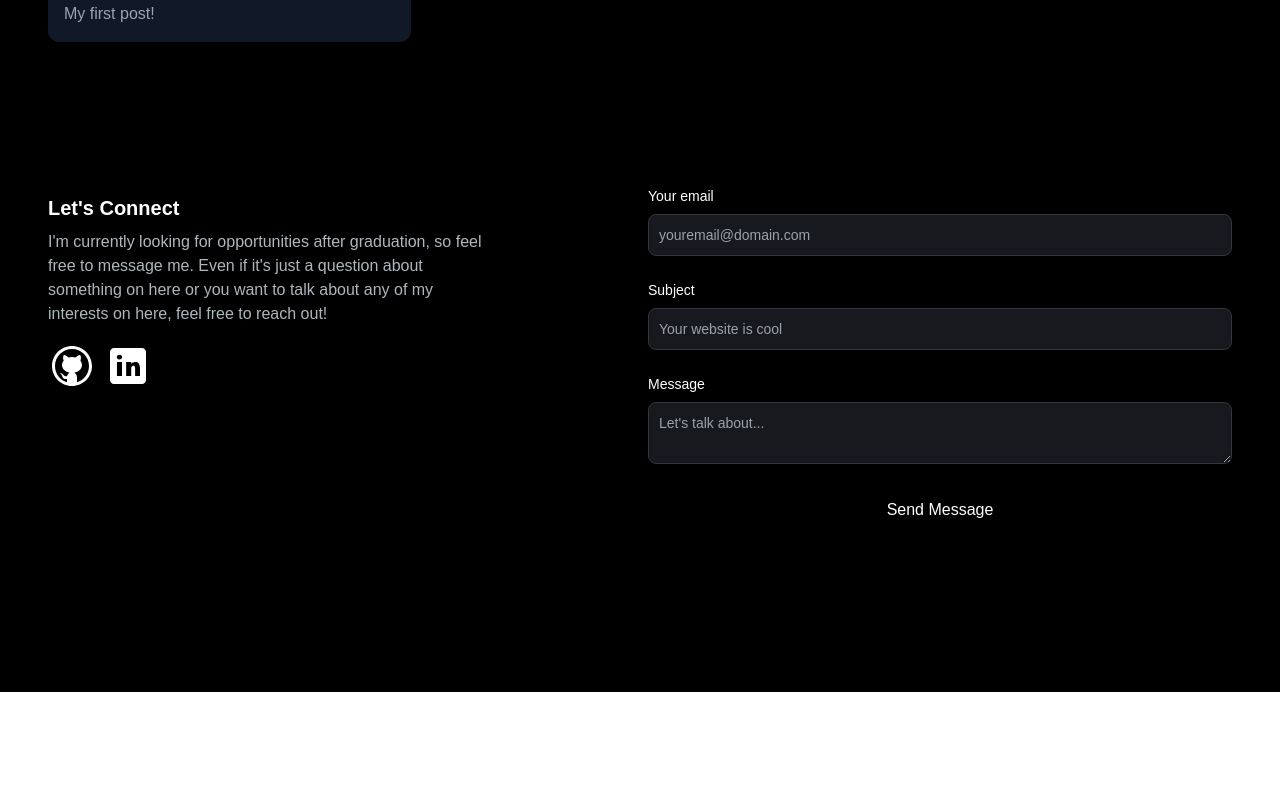
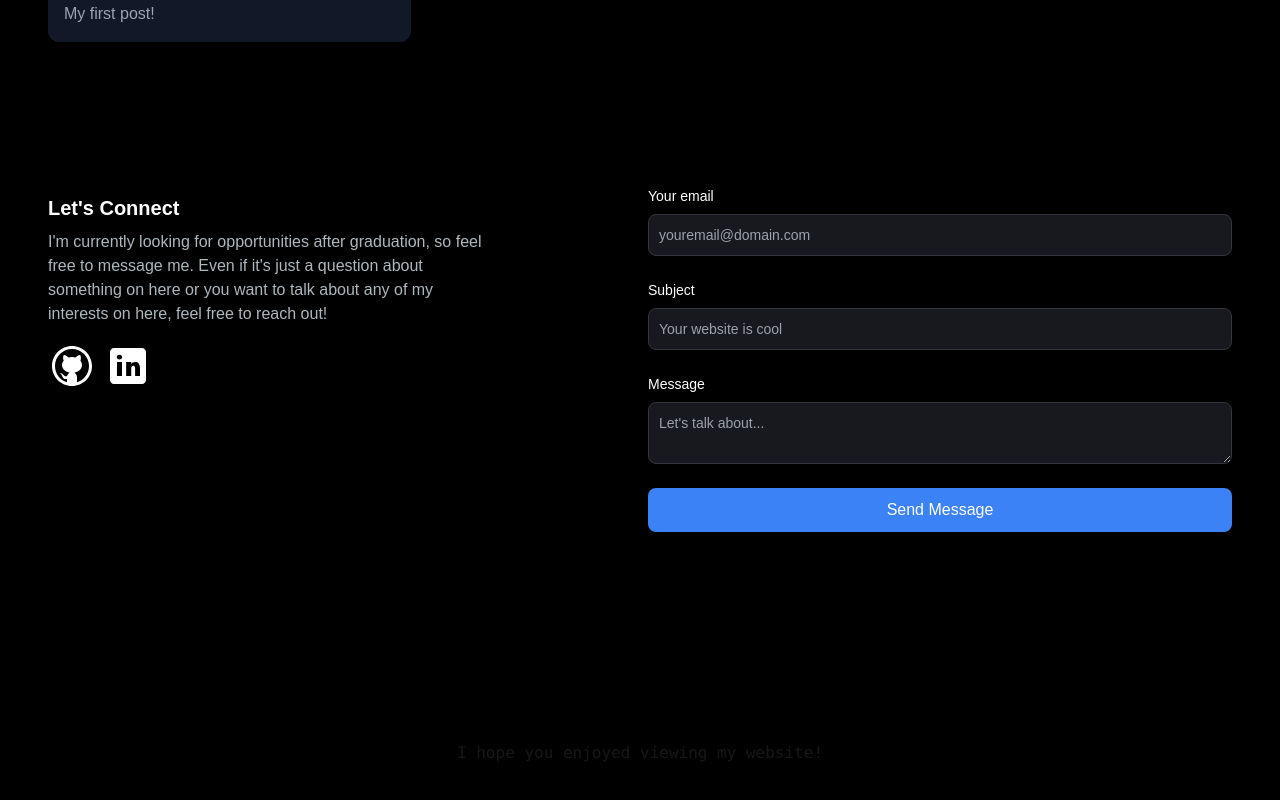
Before and after one commit to narenp12/portfolio_site, a Next.js app: page / in a window 1280 px wide. Shown: the part 2135-2935 px from the top of the page. Built offline with nearby package versions, Linux system fonts and the light colour scheme.

Commit message:
Hopefully email works, setting up vercel deploy

```diff
--- a/src/app/components/EmailSection.jsx
+++ b/src/app/components/EmailSection.jsx
@@ -44,7 +44,7 @@ const EmailSection = () => {
       id="contact"
       className="grid md:grid-cols-2 my-12 md:my-12 py-24 gap-4 relative"
     >
-      <div className="bg-[radial-gradient(ellipse_at_center,_var(--tw-gradient-stops))] from-primary-900 to-transparent rounded-full h-80 w-80 z-0 blur-lg absolute top-3/4 -left-4 transform -translate-x-1/2 -translate-1/2"></div>
+      <div className="h-80 w-80 z-0 blur-lg absolute top-3/4 -left-4 transform -translate-x-1/2 -translate-1/2"></div>
       <div className="z-10">
         <h5 className="text-xl font-bold text-white my-2">
           Let&apos;s Connect
@@ -118,7 +118,7 @@ const EmailSection = () => {
             </div>
             <button
               type="submit"
-              className="bg-primary-500 hover:bg-primary-600 text-white font-medium py-2.5 px-5 rounded-lg w-full"
+              className="bg-blue-500 hover:bg-blue-600 text-white font-medium py-2.5 px-5 rounded-lg w-full"
             >
               Send Message
             </button>
--- /dev/null
+++ b/src/app/components/Footer.jsx
@@ -0,0 +1,15 @@
+import React from 'react'
+
+const Footer = () => {
+  return (
+    <footer className='footer border border-transparent'>
+        <div className='container p-12'>
+            <p className='text-center font-mono'>
+                I hope you enjoyed viewing my website!
+            </p>
+        </div>
+    </footer>
+  )
+}
+
+export default Footer
--- a/src/app/page.js
+++ b/src/app/page.js
@@ -4,6 +4,7 @@ import HeroSection from "./components/HeroSection";
 import Navbar from "./components/Navbar";
 import Projects from "./components/Projects";
 import EmailSection from "./components/EmailSection";
+import Footer from "./components/Footer";
 
 export default function Home() {
   return (
@@ -16,7 +17,7 @@ export default function Home() {
           <Blog />
           <EmailSection />
         </div>
-
+        <Footer />
       </main>
   );
 }
```
